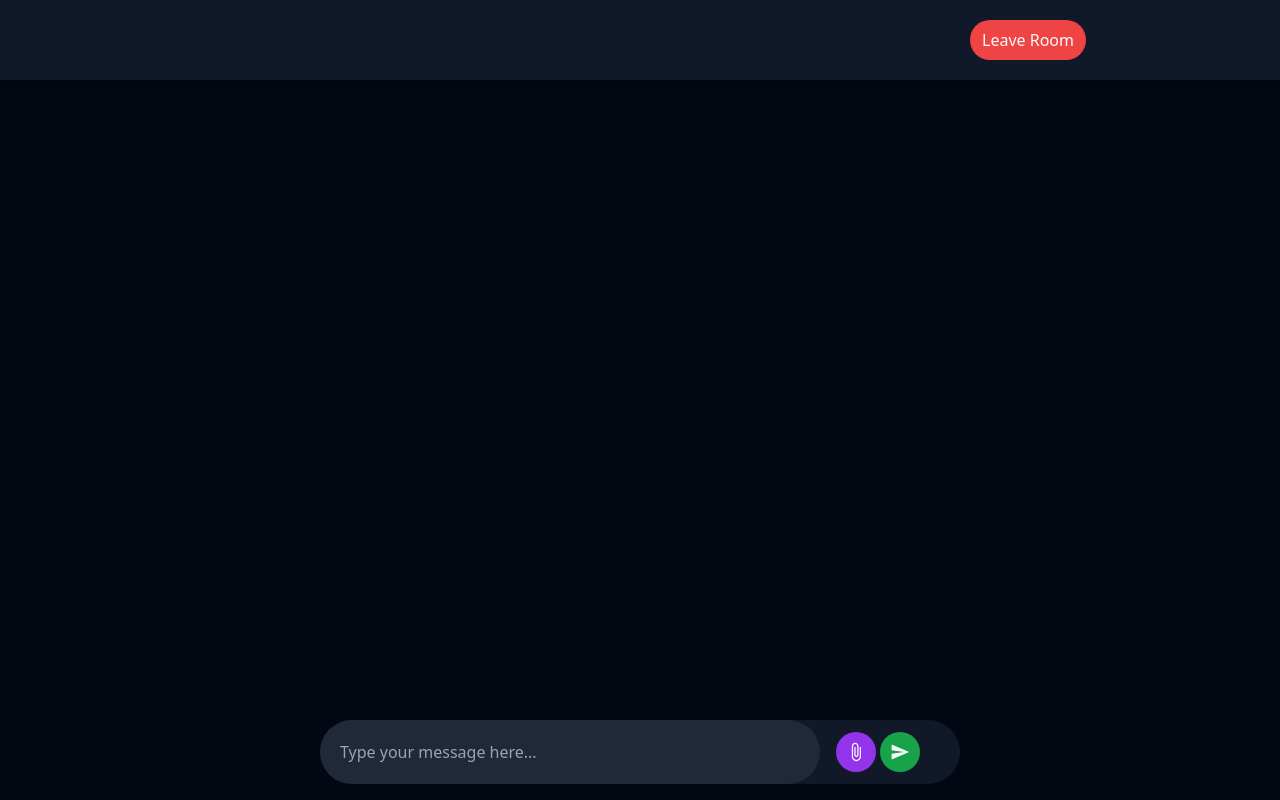
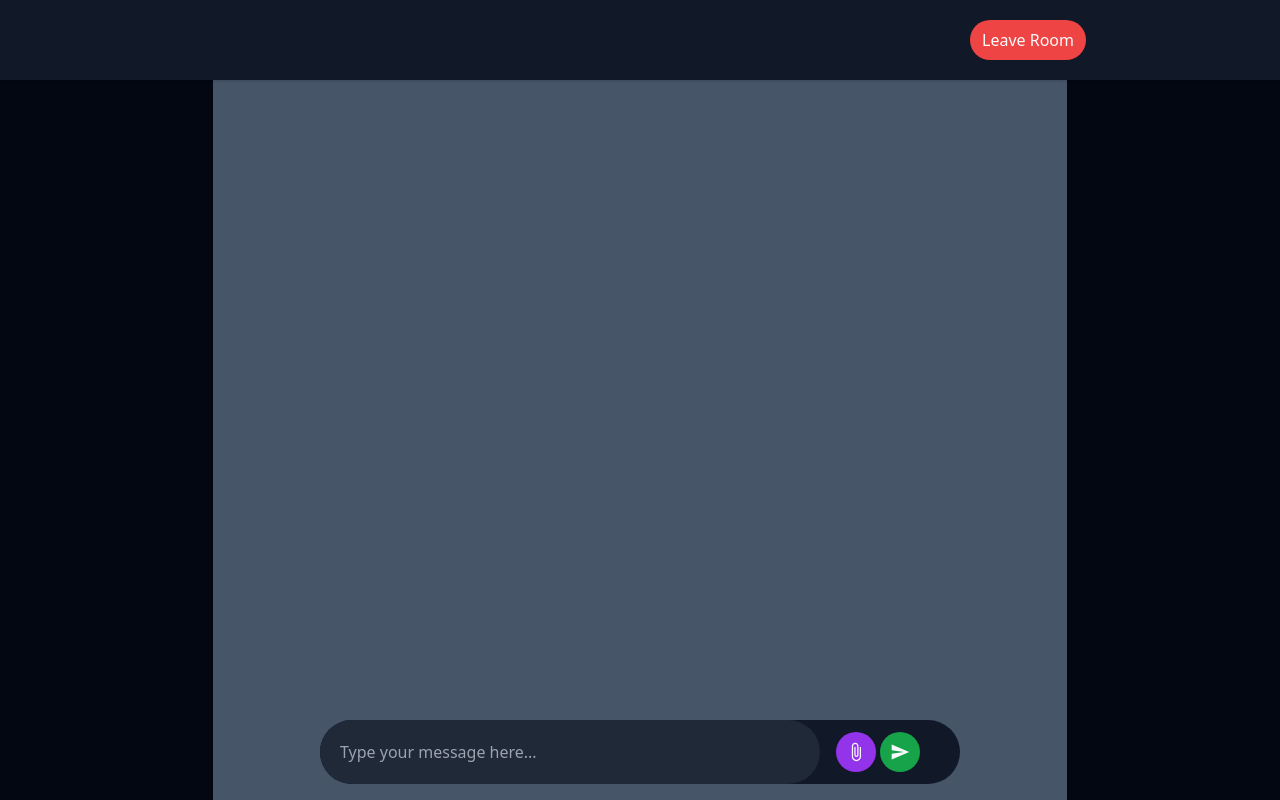
Before and after one commit to prathamlashkari/web-socket-chat-app-spring-boot, a React (Vite) app in the folder Chat-app-FrontEnd/: page /chat in a window 1280 px wide. Built offline with nearby package versions, Linux system fonts and the light colour scheme.

Commit message:
next creating functios

```diff
--- a/Chat-app-FrontEnd/src/component/ChatPage.jsx
+++ b/Chat-app-FrontEnd/src/component/ChatPage.jsx
@@ -1,7 +1,12 @@
-import React from "react";
+import React, { useRef, useState } from "react";
 import { MdAttachFile, MdSend } from "react-icons/md";
 
 const ChatPage = () => {
+  const [messages, setMessages] = useState([]);
+  const [input, setInput] = useState("");
+  const inputRef = useRef(null);
+  const chatBoxRef = useRef(null);
+  const [stompClient, setStompClient] = useState(null);
   return (
     <div className="">
       {" "}
@@ -30,7 +35,7 @@ const ChatPage = () => {
           </button>
         </div>
       </header>
-      {/* <main
+      <main
         ref={chatBoxRef}
         className="py-20 px-10   w-2/3 dark:bg-slate-600 mx-auto h-screen overflow-auto "
       >
@@ -63,7 +68,7 @@ const ChatPage = () => {
             </div>
           </div>
         ))}
-      </main> */}
+      </main>
       {/* input message container */}
       <div className=" fixed bottom-4 w-full h-16 ">
         <div className="h-full  pr-10 gap-4 flex items-center justify-between rounded-full w-1/2 mx-auto dark:bg-gray-900">
```
